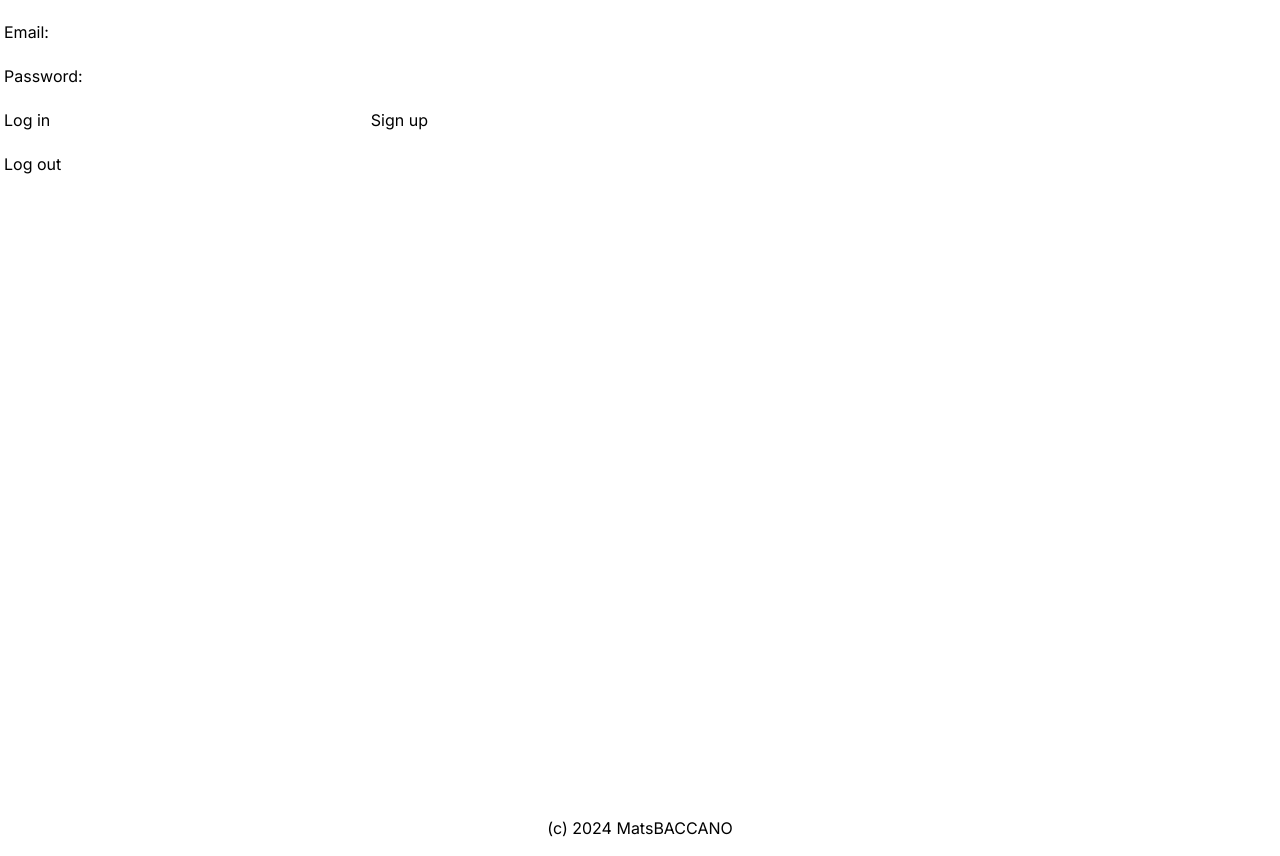
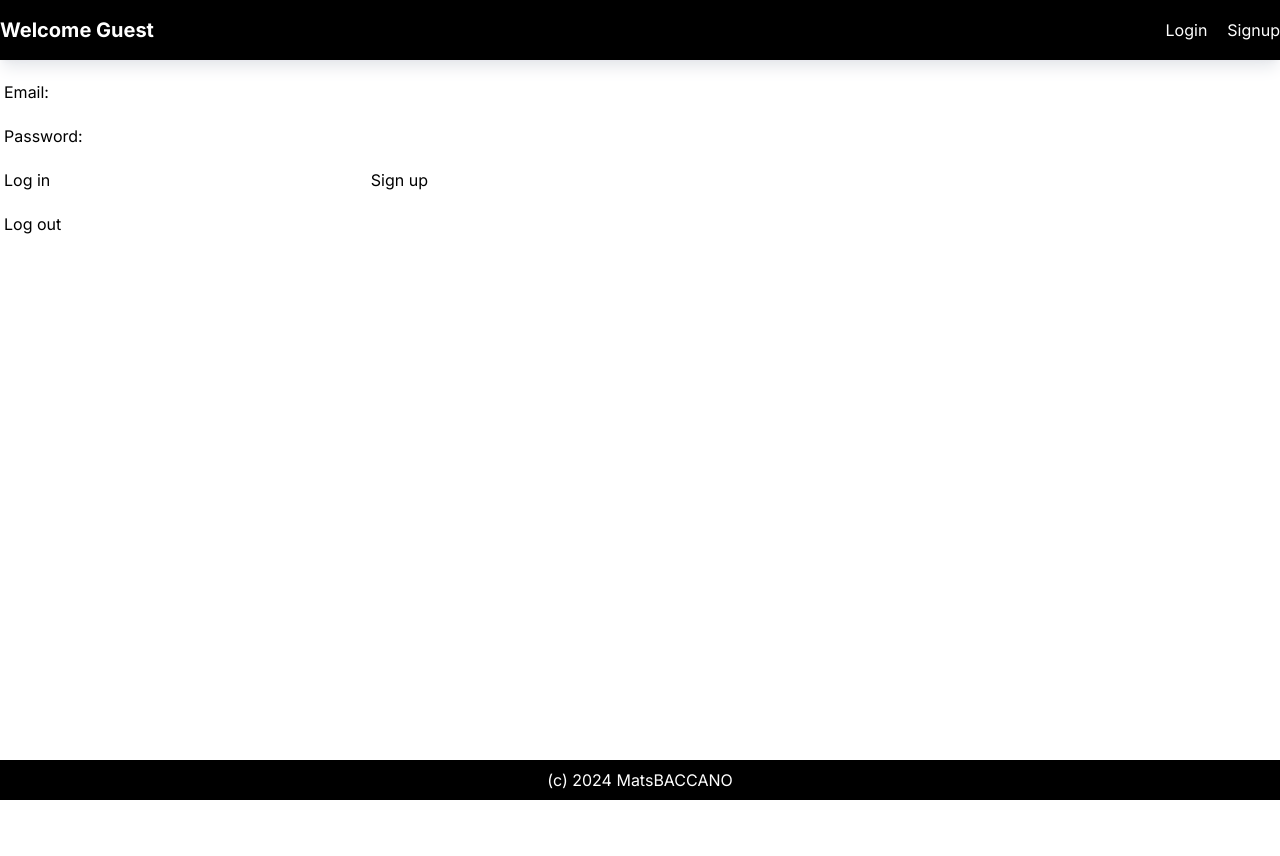
Before and after one commit to Takashi-Matsumura/nextjs-supabase-auth, a Next.js app: page /login in a window 1280 px wide. After the commit the page ends 800 px from the top, so only its background shows below. Built offline with nearby package versions, Linux system fonts and the light colour scheme; no server answers.

Commit message:
feat: Update login page layout and add logout functionality

```diff
--- /dev/null
+++ b/src/app/components/layout/Footer.tsx
@@ -0,0 +1,15 @@
+type FooterProps = {
+  style?: React.CSSProperties;
+};
+
+const Footer: React.FC<FooterProps> = ({ style }) => {
+  return (
+    <footer style={style} className="py-2 bg-black text-white">
+      <div className="text-center">
+        (c) {new Date().getFullYear()} MatsBACCANO
+      </div>
+    </footer>
+  );
+};
+
+export default Footer;
--- /dev/null
+++ b/src/app/components/layout/Header.tsx
@@ -0,0 +1,40 @@
+"use server";
+
+import { createClient } from "@/utils/supabase/server";
+import Link from "next/link";
+
+type HeaderProps = {
+  style?: React.CSSProperties;
+};
+
+const Header: React.FC<HeaderProps> = async ({ style }) => {
+  const supabase = createClient();
+  const { data, error } = await supabase.auth.getUser();
+  //console.log(data);
+
+  return (
+    <header
+      style={style}
+      className="bg-black text-white shadow-lg shadow-gray-200 py-4"
+    >
+      <div className="container max-w-screen mx-auto flex items-center justify-between">
+        <Link href="/" className="font-bold text-xl">
+          Welcome {data.user ? data.user.email : "Guest"}
+        </Link>
+
+        <div>
+          {data.user ? (
+            <Link href="/logout">Logout</Link>
+          ) : (
+            <div className="space-x-5">
+              <Link href="/login">Login</Link>
+              <Link href="/signup">Signup</Link>
+            </div>
+          )}
+        </div>
+      </div>
+    </header>
+  );
+};
+
+export default Header;
--- a/src/app/layout.tsx
+++ b/src/app/layout.tsx
@@ -1,6 +1,8 @@
 import type { Metadata } from "next";
 import { Inter } from "next/font/google";
 import "./globals.css";
+import Footer from "./components/layout/Footer";
+import Header from "./components/layout/Header";
 
 const inter = Inter({ subsets: ["latin"] });
 
@@ -15,17 +17,16 @@ export default function RootLayout({
   children: React.ReactNode;
 }>) {
   return (
-    <html lang="en">
+    <html lang="ja">
       <body className={inter.className}>
-        <div className="flex flex-col min-h-screen">
+        <Header style={{ position: "fixed", top: 0, width: "100%" }} />
+        <div
+          style={{ paddingTop: "60px", paddingBottom: "60px" }}
+          className="flex flex-col min-h-screen "
+        >
           <main className="flex-1 container mx-auto px-1 py-5">{children}</main>
         </div>
-
-        <footer className="py-4">
-          <div className="text-center">
-            (c) {new Date().getFullYear()} MatsBACCANO
-          </div>
-        </footer>
+        <Footer style={{ position: "fixed", bottom: 0, width: "100%" }} />
       </body>
     </html>
   );
--- a/src/app/page.tsx
+++ b/src/app/page.tsx
@@ -11,6 +11,7 @@ export default async function Home() {
 
   return (
     <div className="text-center text-xl">
+      <h1>Home</h1>
       {data ? <div>ログイン済</div> : <div>未ログイン</div>}
     </div>
   );
```
